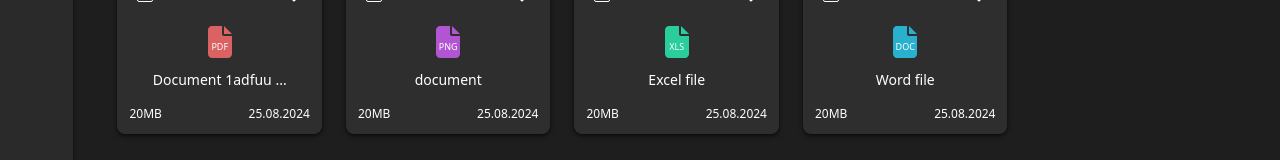
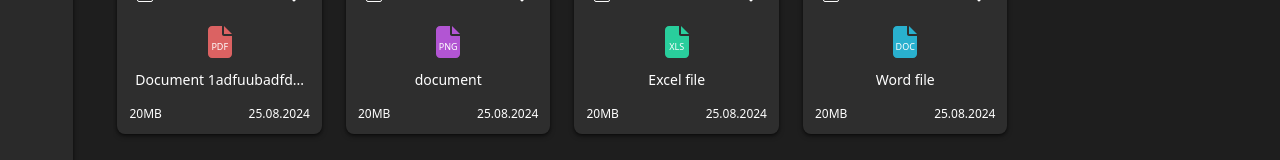
Before and after one commit to Trayshmhirk/tax-return-user-app, a React (Vite) app: page /upload-documents in a window 1280 px wide. Shown: the part 514-674 px from the top of the page. Built offline with nearby package versions, Linux system fonts and the light colour scheme.

Commit message:
refactor upload logic and rendering

```diff
--- a/src/components/cards/DocumentCard.tsx
+++ b/src/components/cards/DocumentCard.tsx
@@ -36,7 +36,7 @@ export const DocumentCard = ({
       if (str.length <= num) {
          return str;
       }
-      return str.slice(0, num) + " ...";
+      return str.slice(0, num) + "...";
    };
 
    const handleViewDocument = () => {};
@@ -106,7 +106,7 @@ export const DocumentCard = ({
                isGridView
             />
             <h6 className="font-medium text-sm">
-               {truncateString(document.document_name, 15)}
+               {truncateString(document.document_name, 20)}
             </h6>
          </div>
 
--- a/src/components/common/UploadPdfImage.tsx
+++ b/src/components/common/UploadPdfImage.tsx
@@ -3,21 +3,16 @@ import { IoCloudUploadOutline } from "react-icons/io5";
 type UploadPdfProps = {
    handleFileUpload?: (e: React.ChangeEvent<HTMLInputElement>) => Promise<void>;
    isUploadReceipt?: boolean;
-   handleClick?: () => void;
    isUploadDoc?: boolean;
 };
 
 const UploadPdfImage = ({
    handleFileUpload,
    isUploadReceipt,
-   handleClick,
    isUploadDoc,
 }: UploadPdfProps) => {
    return (
-      <label
-         className="h-36 flex flex-col justify-center items-center gap-2 bg-bubbles dark:bg-mutedGray text-xl text-richElectricBlue dark:text-white font-medium shadow-md dark:shadow-md-dark rounded cursor-pointer"
-         onClick={handleClick}
-      >
+      <label className="h-36 flex flex-col justify-center items-center gap-2 bg-bubbles dark:bg-mutedGray text-xl text-richElectricBlue dark:text-white font-medium shadow-md dark:shadow-md-dark rounded cursor-pointer">
          <IoCloudUploadOutline className="w-8 h-8" />
 
          {isUploadDoc ? (
--- a/src/pages/UploadDocument.tsx
+++ b/src/pages/UploadDocument.tsx
@@ -4,7 +4,7 @@ import UploadPdfImage from "../components/common/UploadPdfImage";
 import { DocumentCard } from "../components/cards/DocumentCard";
 import DocumentTypeIcon from "../components/icons/DocumentTypeIcon";
 import { DocumentsPropTypes, FileType } from "../types/AllTypes";
-import { uploadedDocuments } from "../mocks/AllMockData";
+import { uploadedDocuments as mockUploadedDocuments } from "../mocks/AllMockData";
 import { getBase64 } from "../helpers/getBase64";
 import { mapFileTypeToDocumentType } from "../helpers/mapFileType";
 import { filterByDoctype } from "@/helpers/filterByDoctype";
@@ -17,6 +17,9 @@ const UploadDocument = () => {
    const [currentFileSize, setCurrentFileSize] = useState<number>(0);
    const [fileSizeInMB, setFileSizeInMB] = useState<number>(0);
    const [selectedFile, setSelectedFile] = useState<File | null>(null);
+   const [uploadedDocuments, setUploadedDocuments] = useState<
+      DocumentsPropTypes[]
+   >(mockUploadedDocuments); // State to hold uploaded docs
    const docTypeFilterList = ["All", "PDF", "PNG", "JPEG", "DOC", "XLS"];
 
    const handleSearch = (e: React.ChangeEvent<HTMLInputElement>) => {
@@ -32,22 +35,22 @@ const UploadDocument = () => {
       setSelectedFilter(title);
    };
 
-   const filteredFiles = uploadedDocuments
-      ? uploadedDocuments.filter(
-           (doc) => searchDocs(doc) && filterByDoctype(doc, selectedFilter)
-        )
-      : [];
-
    const handleSelectedFile = async (
       e: React.ChangeEvent<HTMLInputElement>
    ) => {
       const selectedFiles = Array.from(e.target.files || []);
-      console.log(selectedFiles);
 
       for (let index = 0; index < selectedFiles.length; index++) {
          const selectedFile = selectedFiles[index];
          const base64File = await getBase64(selectedFile);
-         base64File;
+
+         console.log(selectedFile.type);
+
+         // Check if base64File is a string and handle the null case
+         if (typeof base64File !== "string") {
+            console.error("Failed to convert file to base64");
+            return;
+         }
 
          setSelectedFile(selectedFile);
 
@@ -80,6 +83,9 @@ const UploadDocument = () => {
                );
             }, step * simulationInterval);
          }
+
+         // Convert current date to ISO date string
+         const currentDate = new Date().toISOString();
 
          // Simulate file upload completion and set the file to the state
          setTimeout(
@@ -116,6 +122,22 @@ const UploadDocument = () => {
                //    // Handle error, log it, or display a user-friendly message
                // }
 
+               // Add uploaded document to the state
+               // Map the file's type to your FileType enum or union
+               // Ensure selectedFile.type is a valid FileType
+
+               const newDocument: DocumentsPropTypes = {
+                  id: Math.random().toString(), // Temporary ID generation
+                  document_name: selectedFile.name,
+                  document_type: selectedFile.type as FileType,
+                  document_size: fileSizeInMB.toString(),
+                  date_modified: currentDate,
+                  base64: base64File, // You can store this if needed for later use
+               };
+
+               // Add the new document
+               setUploadedDocuments((prevDocs) => [...prevDocs, newDocument]);
+
                // Reset upload progress after 5 seconds
                setTimeout(() => {
                   setUploadProgress(0);
@@ -130,6 +152,18 @@ const UploadDocument = () => {
          );
       }
    };
+
+   const filteredFiles = uploadedDocuments
+      ? uploadedDocuments
+           .filter(
+              (doc) => searchDocs(doc) && filterByDoctype(doc, selectedFilter)
+           )
+           .sort(
+              (a, b) =>
+                 new Date(b.date_modified).getTime() -
+                 new Date(a.date_modified).getTime()
+           ) // Sorting by latest date
+      : [];
 
    return (
       <div className="flex flex-col gap-9">
```
